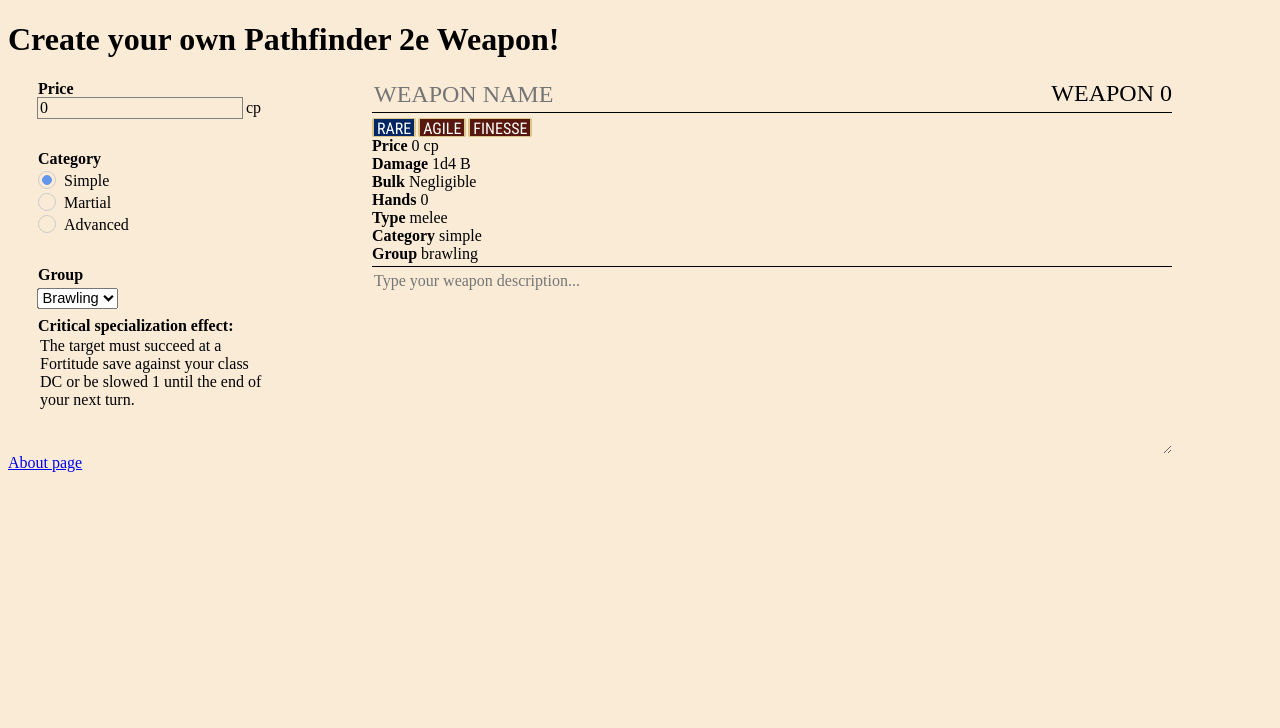
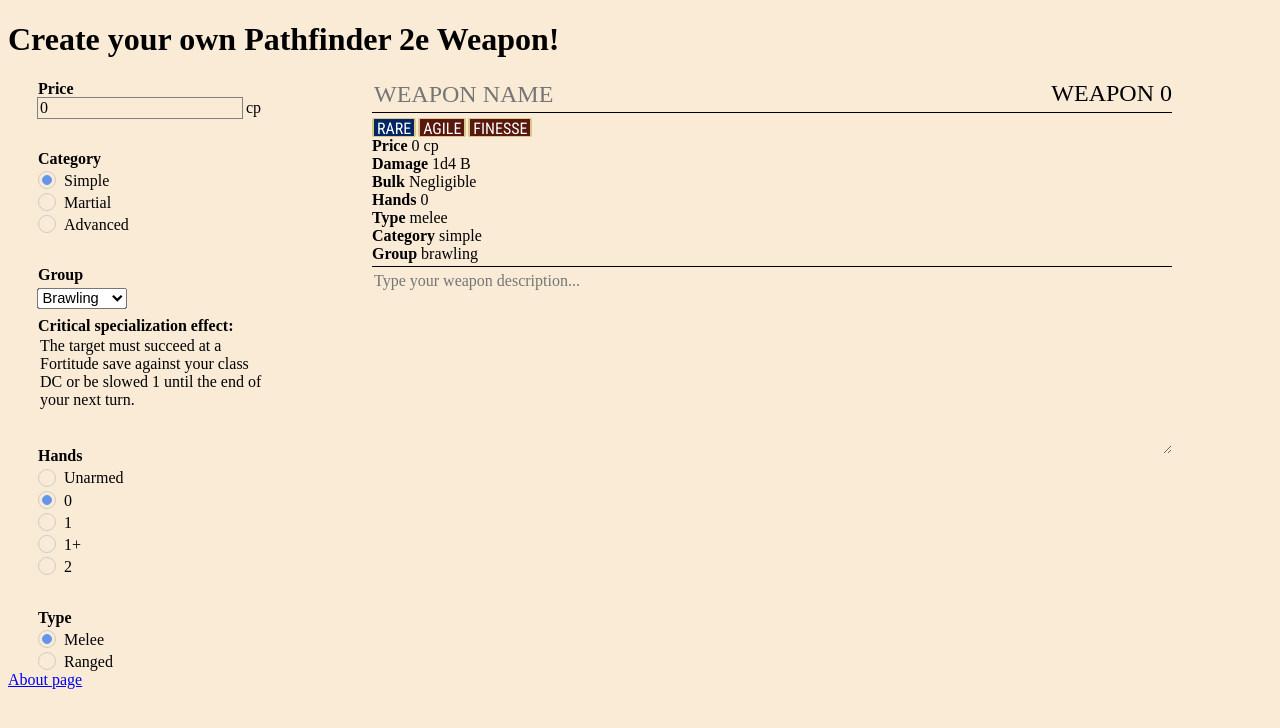
Before and after one commit to Xerisu/Pathfinder2e-Item-Maker, a SvelteKit app: page / in a window 1280 px wide. Shown: the top 728 px of the page. Built offline with nearby package versions, Linux system fonts and the light colour scheme; a web font is replaced by a local one.

Commit message:
adding new properties

```diff
--- a/src/components/Details.svelte
+++ b/src/components/Details.svelte
@@ -9,16 +9,16 @@
 <SingleDetail name="Damage" value="1d{properties.damageDie} {properties.damageType}"/>
 <SingleDetail name="Bulk" value={properties.bulk.toString()}/>
 <SingleDetail name="Hands" value={properties.hands.toString()}/>
-{#if properties.range != undefined}
+{#if properties.type == "ranged"}
     <SingleDetail name="Range" value={properties.range.toString()}/>
 {/if}
-{#if properties.reload != undefined}
+{#if properties.type == "ranged"}
     <SingleDetail name="Reload" value={properties.reload.toString()}/>
 {/if}
 <SingleDetail name="Type" value={properties.type}/>
 <SingleDetail name="Category" value={properties.category}/>
 <SingleDetail name="Group" value={properties.group}/>
-{#if properties.ammunition != undefined}
+{#if properties.ammunition != undefined && properties.type == "ranged"}
     <SingleDetail name="Ammunition" value={properties.ammunition}/>
 {/if}
 
--- a/src/components/Group.svelte
+++ b/src/components/Group.svelte
@@ -22,6 +22,10 @@
 			label: 'Club',
 			description: 'You knock the target away from you up to 10 feet (you choose the distance). This is forced movement.'
 		},
+		crossbow: {
+			label: 'Crossbow',
+			description: 'The target takes 1d8 persistent bleed damage. You gain an item bonus to this bleed damage equal to the weapon\'s item bonus to attack rolls.'
+		},
         dart: {
 			label: 'Dart',
 			description: 'The target takes 1d6 persistent bleed damage. You gain an item bonus to this bleed damage equal to the weapon\'s item bonus to attack rolls.'
@@ -32,11 +36,11 @@
 		},
         flail: {
 			label: 'Flail',
-			description: 'The target is knocked prone.'
+			description: 'The target is knocked prone unless they succeed at a Reflex save against your class DC.'
 		},
         hammer: {
 			label: 'Hammer',
-			description: 'The target is knocked prone.'
+			description: 'The target is knocked prone unless they succeed at a Reflex save against your class DC.'
 		},
         knife: {
 			label: 'Knife',
@@ -88,7 +92,7 @@
 <br>
 <b>Critical specialization effect:</b>
 <br>
-<textarea readonly rows="6" id="description">{options[StringToOptionsKey(selected)].description}</textarea>
+<textarea readonly rows="4" id="description">{options[StringToOptionsKey(selected)].description}</textarea>
 </div>
 
 
--- /dev/null
+++ b/src/components/Hands.svelte
@@ -0,0 +1,28 @@
+<script lang="ts">
+    import Radio from './Radio.svelte';
+    export let selected : string;
+    const options = [{
+        value: 'unarmed',
+        label: 'Unarmed',
+    }, {
+        value: '0',
+        label: '0',
+    }, {
+        value: '1',
+        label: '1',
+    }, {
+        value: '1+',
+        label: '1+',
+    }, {
+        value: '2',
+        label: '2',
+    }];
+</script>
+
+<Radio {options} legend="Hands" bind:userSelected={selected}/>
+
+
+
+<style>
+
+</style>
--- /dev/null
+++ b/src/components/Type.svelte
@@ -0,0 +1,19 @@
+<script lang="ts">
+    import Radio from './Radio.svelte';
+    export let selected : string;
+    const options = [{
+        value: 'melee',
+        label: 'Melee',
+    }, {
+        value: 'ranged',
+        label: 'Ranged',
+    }];
+</script>
+
+<Radio {options} legend="Type" bind:userSelected={selected}/>
+
+
+
+<style>
+
+</style>
--- a/src/routes/+page.svelte
+++ b/src/routes/+page.svelte
@@ -5,7 +5,9 @@
 	import Preview from '../components/Preview.svelte';
 	import Price from "../components/Price.svelte";
 	import Group from "../components/Group.svelte";
+	import Hands from "../components/Hands.svelte";
 	import type { TransformOptions } from "vite";
+	import Type from "../components/Type.svelte";
 
 	let weaponProficiency: string;
 	let properties = new Properties();
@@ -18,6 +20,11 @@
 		<Price bind:price={properties.priceCp}/>
 		<WeaponCategory bind:selected={properties.category} />
 		<Group bind:selected={properties.group}/>
+		<Hands bind:selected={properties.hands}/>
+		<Type bind:selected={properties.type}/>
+		{#if properties.type == "ranged"}
+			UwU
+		{/if}
 	</div>
 
     <div />
--- a/src/types/properties.ts
+++ b/src/types/properties.ts
@@ -4,8 +4,8 @@
 	damageType: 'S' | 'P' | 'B';
 	bulk: 'Negligible' | 'L' | number;
 	hands: 'unarmed' | '0' | '1' | '1+' | '2';
-	range: undefined | number;
-	reload: undefined | 0 | 1 | 2 | 3;
+	range:  number;
+	reload:  0 | 1 | 2 | 3;
 	type: 'melee' | 'ranged';
 	category: 'simple' | 'martial' | 'advanced';
 	group: string;
@@ -17,6 +17,8 @@
 		this.damageType = 'B';
 		this.bulk = 'Negligible';
 		this.hands = '0';
+		this.range = 30;
+		this.reload = 0;
 		this.type = 'melee';
 		this.category = 'simple';
 		this.group = 'brawling';
```
